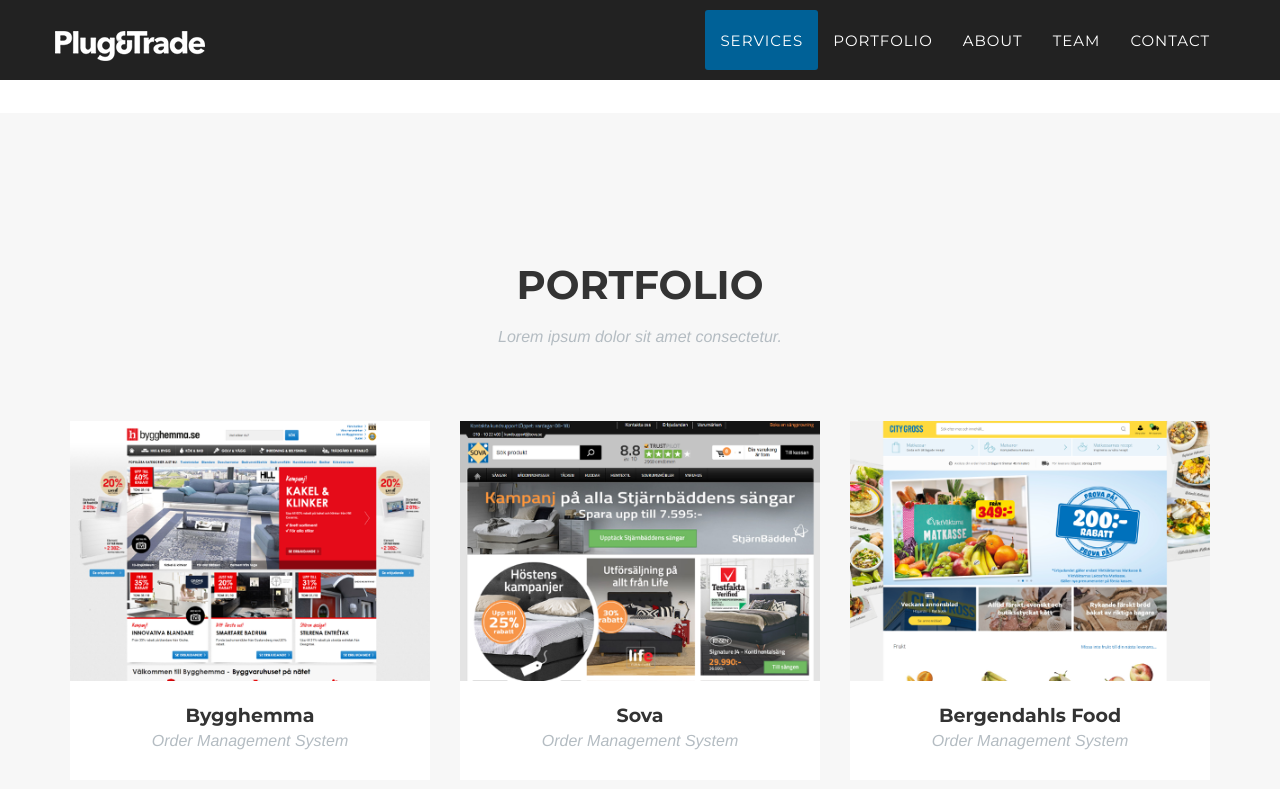
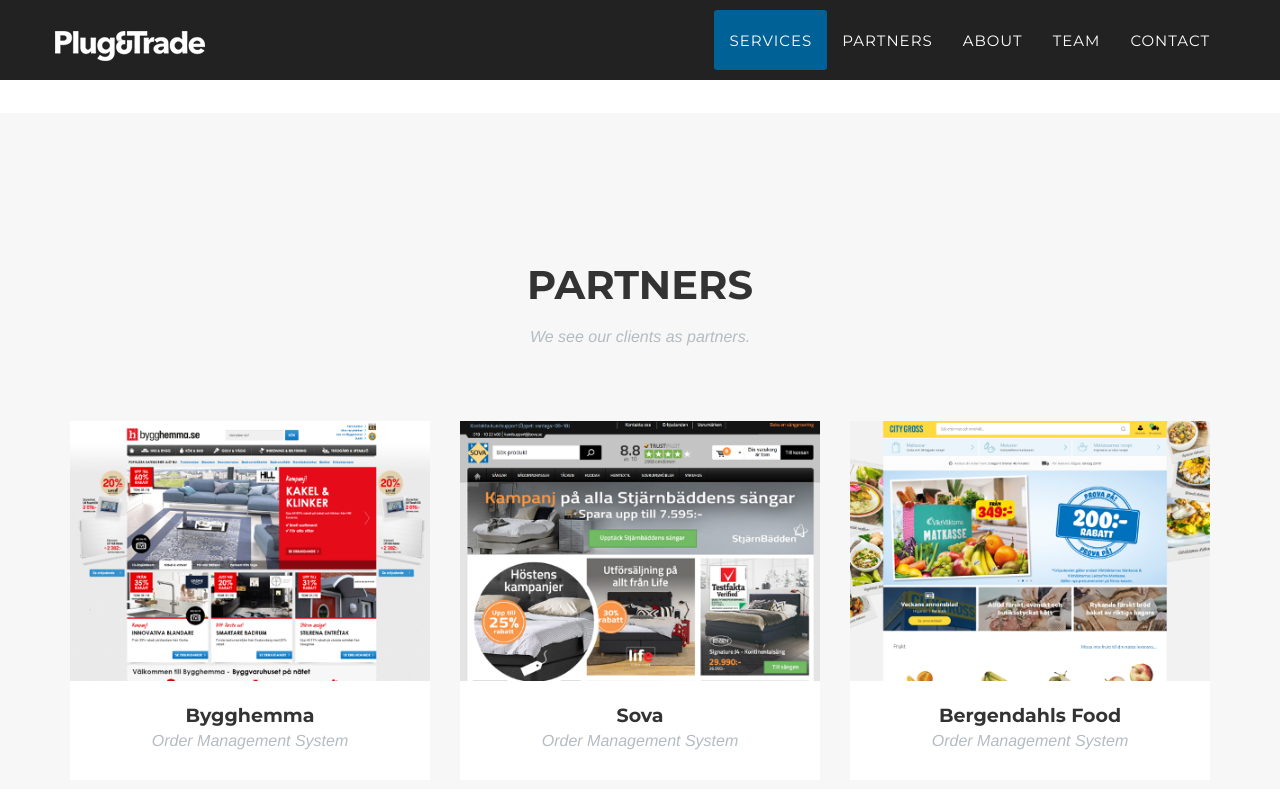
Before and after one commit to PlugAndTrade/plugandtrade.github.io, a Jekyll site: the page built from index.html, in a window 1280 px wide and 900 px high, scrolled down 1432 px. Shown: the top 789 px of the window. Built offline with Jekyll 4.4.1, drawn with Linux system fonts in a browser that asks for light colours; some web fonts are replaced.

Commit message:
Changed portfolio to partners

```diff
--- a/_includes/header.html
+++ b/_includes/header.html
@@ -22,7 +22,7 @@
                         <a class="page-scroll" href="#services">Services</a>
                     </li>
                     <li>
-                        <a class="page-scroll" href="#portfolio">Portfolio</a>
+                        <a class="page-scroll" href="#portfolio">Partners</a>
                     </li>
                     <li>
                         <a class="page-scroll" href="#about">About</a>
--- a/_includes/portfolio_grid.html
+++ b/_includes/portfolio_grid.html
@@ -3,8 +3,8 @@
         <div class="container">
             <div class="row">
                 <div class="col-lg-12 text-center">
-                    <h2 class="section-heading">Portfolio</h2>
-                    <h3 class="section-subheading text-muted">Lorem ipsum dolor sit amet consectetur.</h3>
+                    <h2 class="section-heading">Partners</h2>
+                    <h3 class="section-subheading text-muted">We see our clients as partners.</h3>
                 </div>
             </div>
             <div class="row">
```
